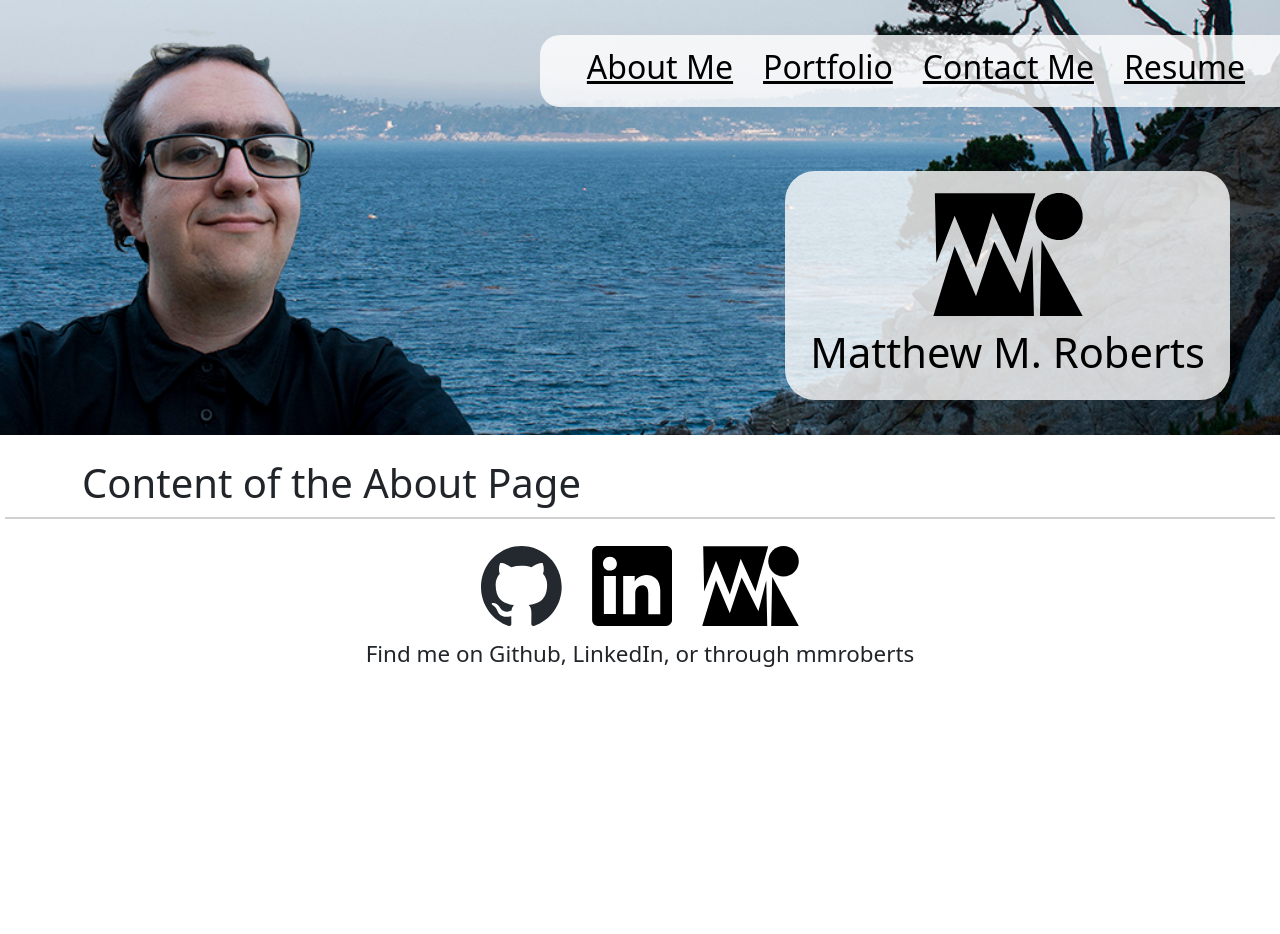
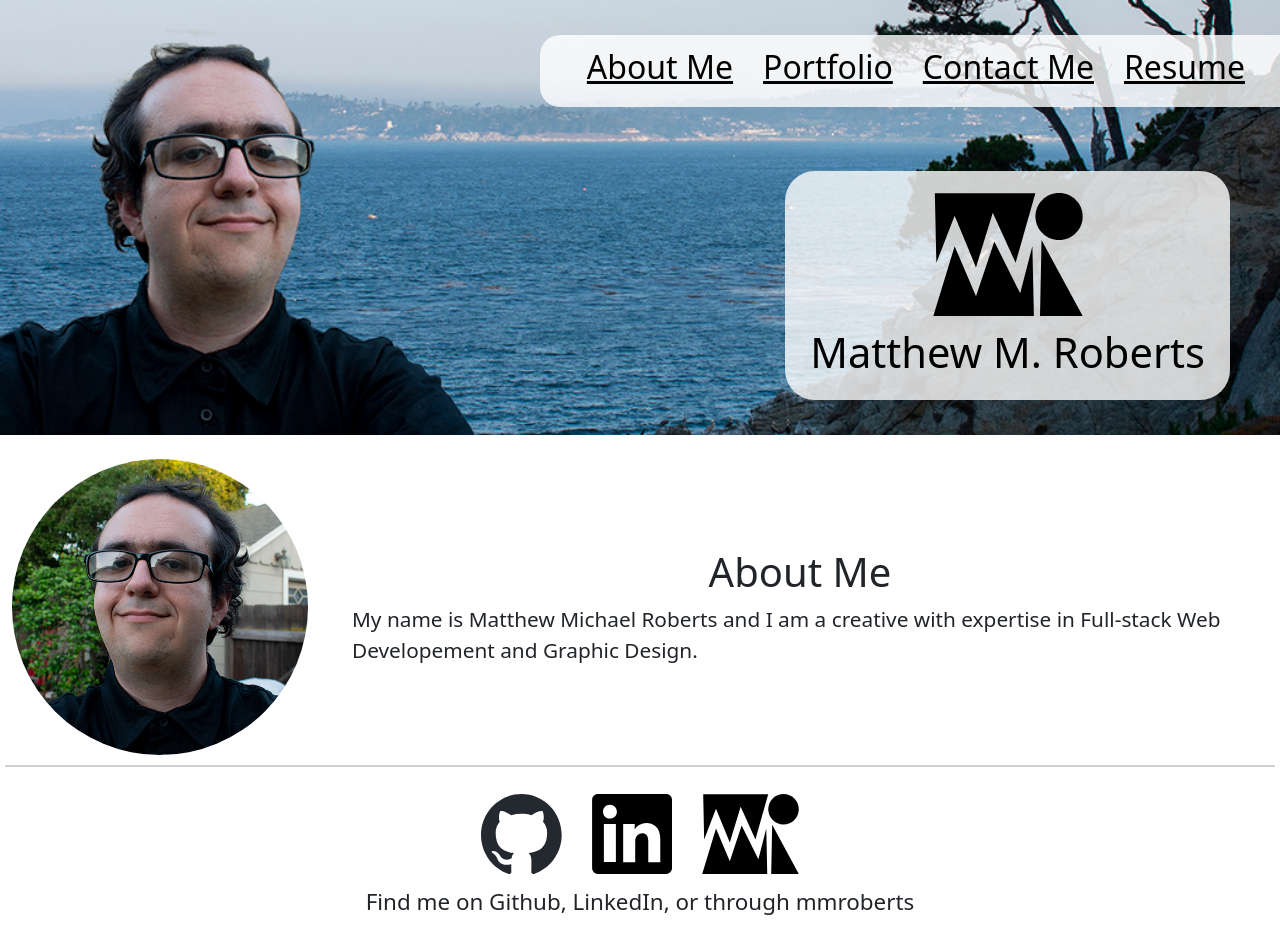
Before and after one commit to Mattmrob/r-portfolio, a React (Vite) app: page / in a window 1280 px wide. Before the commit the page ends 800 px from the top, so only its background shows below. Built offline with nearby package versions, Linux system fonts and the light colour scheme.

Commit message:
Began adding the About Me section, have profile image and some starting text

```diff
--- a/index.html
+++ b/index.html
@@ -4,7 +4,7 @@
     <meta charset="UTF-8" />
     <link rel="icon" type="image/svg+xml" href="./src/assets/imgs/mmrobertslogo.svg" />
     <meta name="viewport" content="width=device-width, initial-scale=1.0" />
-    <title>MMR Portfolio</title>
+    <title>MMR Web Portfolio</title>
   </head>
   <body>
     <div id="root"></div>
--- a/src/index.css
+++ b/src/index.css
@@ -322,10 +322,11 @@ border-top: solid rgb(20, 20, 20, .2) 2px;
 
 .footertext {
     font-size: 1.4em;
+    text-align: center;
 }
 
 /* MOBILE BREAKPOINT */
-@media (max-width: 520px) {
+@media (max-width: 550px) {
 
     .footerlogo {
         height: 50px;
@@ -338,3 +339,28 @@ border-top: solid rgb(20, 20, 20, .2) 2px;
 }
 
 /* ------------ FOOTER ENDS HERE --------------- */
+
+
+/* ------------ ABOUT ME PAGE STARTS HERE --------------- */
+
+.profileimg {
+    border-radius: 100%;
+    background-color: red;
+    width: 100%;
+}
+
+.title {
+    text-align: center;
+}
+
+.bodytxt {
+    font-size: 1.3em;
+    margin: 0px 20px 0px 20px;
+    padding: 0px
+}
+
+/* ------------ ABOUT ME PAGE ENDS HERE --------------- */
+
+.dred {
+    background-color: red;
+}
--- a/src/pages/About.jsx
+++ b/src/pages/About.jsx
@@ -1,7 +1,24 @@
 export default function AboutPage() {
     return (
-      <div className="container pt-4">
-        <h1>Content of the About Page</h1>
+
+      <div className="container-fluid pt-4">
+
+        <div className='row align-center'>
+
+          <div className="col-3 test d-flex justify-content-center">
+            <img className="profileimg" src="./src/assets/imgs/profileimg.jpg" alt="A picture of myself" />
+          </div>
+
+          <div className="d-flex flex-column justify-content-center col-9">
+            <h1 className="title">About Me</h1>
+            <p className="bodytxt">
+              My name is Matthew Michael Roberts and I am a creative with expertise in Full-stack Web Developement and Graphic Design.
+
+            </p>
+          </div>
+
+        </div>
+
       </div>
     );
   }
```
Also changed, not shown: src/assets/imgs/profileimg.jpg (added).
